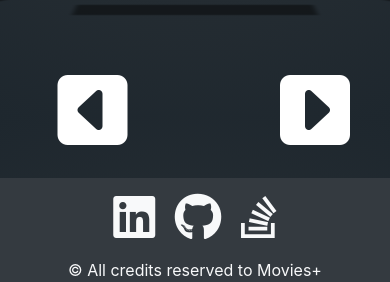
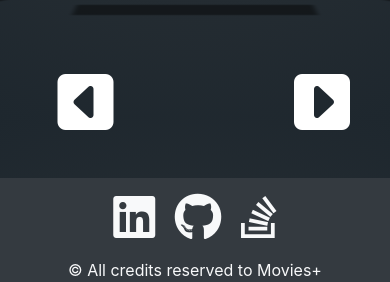
Before and after one commit to HilaZagdon/sukkot-project, a plain HTML site: page html/singleMovie.html in a window 390 px wide. Shown: the part 727-1009 px from the top of the page. Drawn offline with nearby package versions, Linux system fonts and the light colour scheme; a web font is replaced by a local one.

Commit message:
arrow in tablet fixed

```diff
--- a/css/singleMovie.css
+++ b/css/singleMovie.css
@@ -457,7 +457,7 @@ body > .carousel {
       left: 35%;
     }
     .carousel__next {
-      right: 35%;
+      right: 38%;
     }
 
     div.cast-columns1 span {
@@ -469,14 +469,11 @@ body > .carousel {
     }
 
 
-i.fa-solid .fa-square-caret-left::before{
-font-size: 2rem;
-
-    }
-
-    i.fa-solid .fa-square-caret-right::before{
-font-size: 2rem;
-
+    .carousel__prev i,
+    .carousel__next i {
+      font-size: 4rem;
+      color: var(--box-border);
+      cursor: pointer;
     }
 
     #searchIdButton {
```
